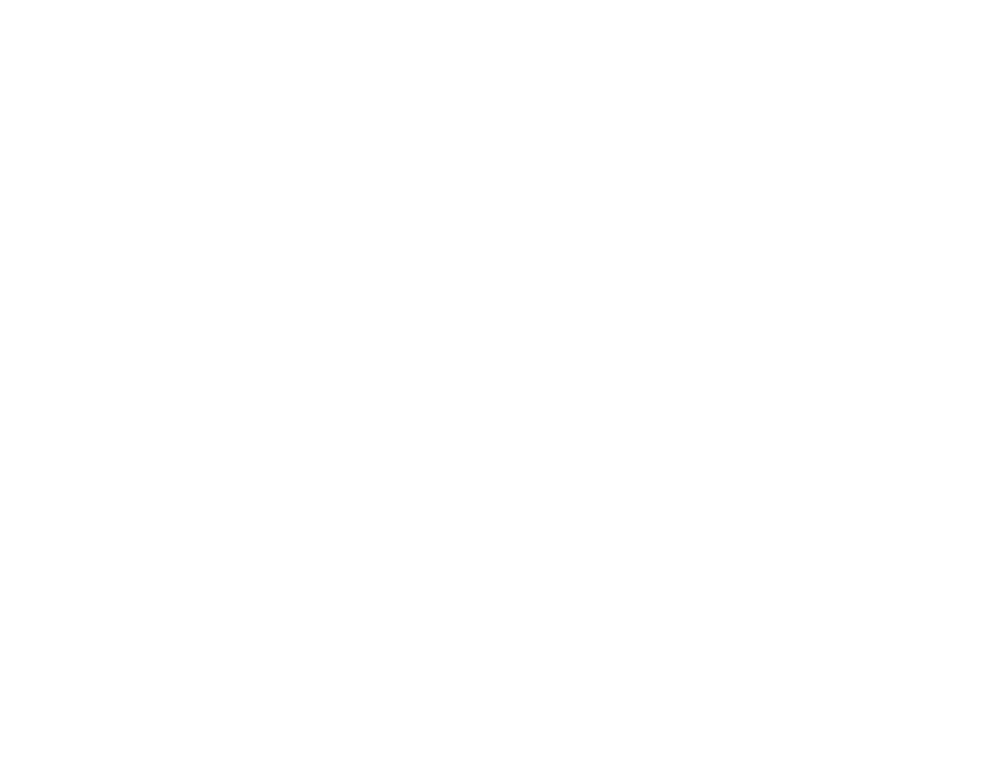
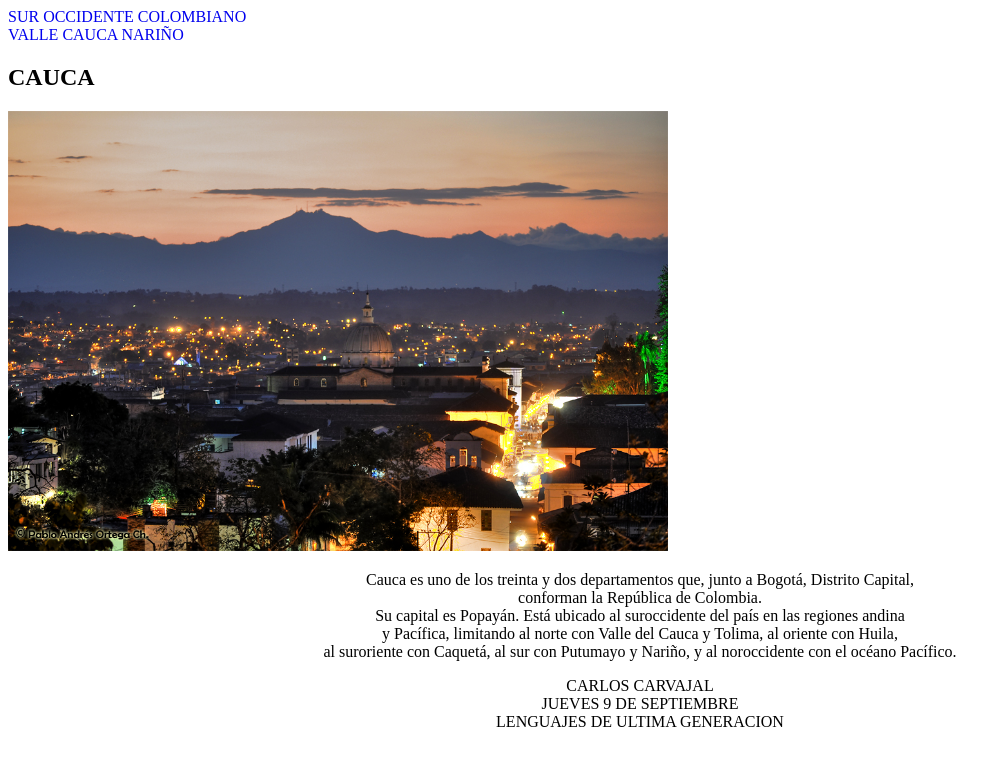
Before and after one commit to carlos319822/parcial1, a plain HTML site: page cauca.html in a window 1280 px wide. Shown: the whole page, without its empty margins (0-1007 px from the left). Drawn offline with Linux system fonts and the light colour scheme.

Commit message:
añadiendo Departamento del Cauca

```diff
--- a/cauca.html
+++ b/cauca.html
@@ -1,12 +1,59 @@
 <!DOCTYPE html>
 <html lang="en">
+
 <head>
+
     <meta charset="UTF-8">
     <meta http-equiv="X-UA-Compatible" content="IE=edge">
     <meta name="viewport" content="width=device-width, initial-scale=1.0">
-    <title>Document</title>
+    <link rel="stylesheet" href="/estilos.css">
+    <title> CAUCA</title>
+
+
 </head>
+
+
 <body>
+    <STYLE>
+        A {
+            text-decoration: none;
+        }
+    </STYLE>
+    <footer class="n">
+        <a href="index.html" align="right"> SUR OCCIDENTE COLOMBIANO</a>
+
+    </footer>
+
+
+
+    <a class="na" href="valle.html" align="right"> VALLE</a>
+    <a class="na1" href="cauca.html" align="right"> CAUCA</a>
+    <a class="na2" href="nariño.html" align="right"> NARIÑO</a>
+
+    <h2 class="ti">CAUCA</h2>
+
+    <div class="img2">
+        <img src="/cauca/img/CAUCA.jpg" vidth="470" height="440">
+    </div>
+
+    <p class="sur" align="center">Cauca es uno de los treinta y dos departamentos que, junto a Bogotá, Distrito Capital,
+        <br>conforman la República de Colombia.
+        <br>Su capital es Popayán. Está ubicado al suroccidente del país en las regiones andina
+        <br>y Pacífica, limitando al norte con Valle del Cauca y Tolima, al oriente con Huila,
+        <br>al suroriente con Caquetá, al sur con Putumayo y Nariño, y al noroccidente con el océano Pacífico.
+    </p>
+    <footer align="center">
+        <p>CARLOS CARVAJAL
+            <br>JUEVES 9 DE SEPTIEMBRE
+            <br>LENGUAJES DE ULTIMA GENERACION
+        </p>
+    </footer>
+
+
+
+
 
 </body>
+
+
 </html>
```
